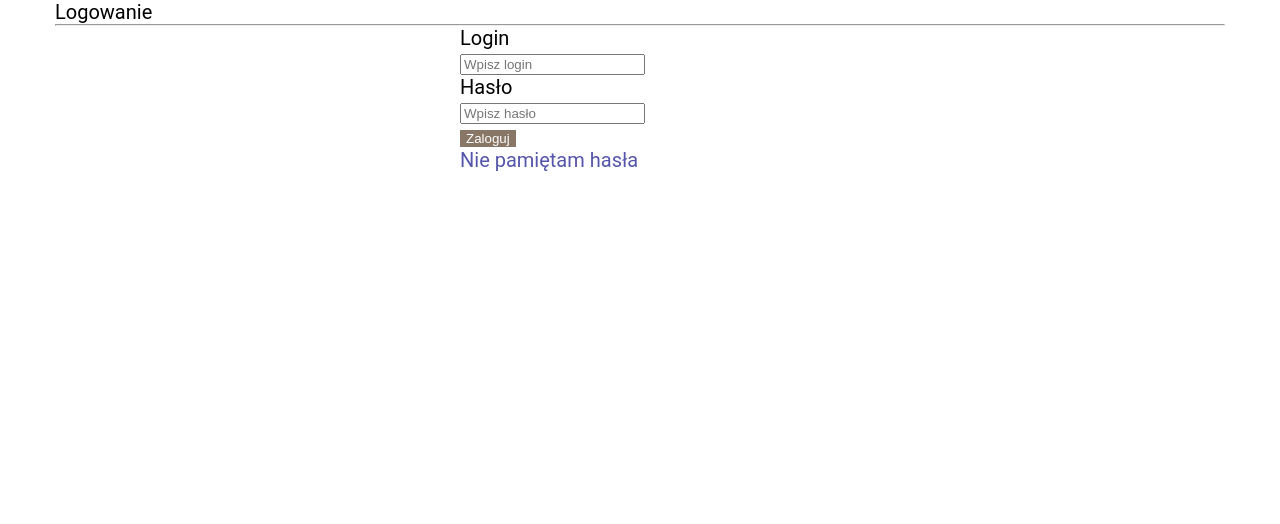
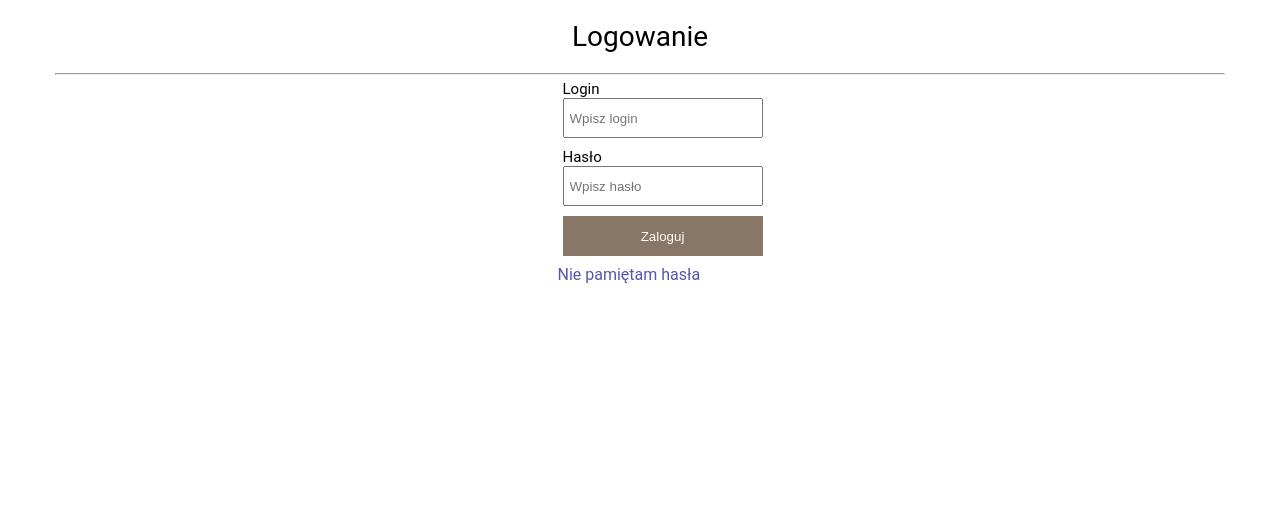
Before and after one commit to tojatos/PiastCode, a CodeIgniter app: page /PiastCode/Login in a window 1280 px wide. Shown: the part 50-574 px from the top of the page. Run offline with CodeIgniter, Linux system fonts and the light colour scheme.

Commit message:
login v1

```diff
--- a/application/views/Login/index.php
+++ b/application/views/Login/index.php
@@ -8,34 +8,24 @@
 	               		<hr />
 	               	</div>
 	            </div>
-				<div class="main-login main-center col-lg-4 col-lg-offset-4 col-md-4 col-md-offset-4
-							col-sm-6 col-sm-offset-3 col-sx-8 col-sx-offset-4">
+				<div class="col-lg-4 col-lg-offset-5 col-md-4 col-md-offset-5
+							col-sm-6 col-sm-offset-4 col-xs-6 col-xs-offset-4">
           <form class="login_form" method="post">
 						<div class="form-group">
-              <label for="login" class="cols-sm-2 control-label">Login</label>
-							<div class="cols-sm-10">
-								<div class="input-group">
-									<span class="input-group-addon"><i class="fa fa-user fa" aria-hidden="true"></i></span>
+              <p>Login</p>
 									<input type="text" class="form-control" name="login" id="login"  placeholder="Wpisz login"/>
-								</div>
-							</div>
 						</div>
 
 						<div class="form-group">
-							<label for="password" class="cols-sm-2 control-label">Hasło</label>
-							<div class="cols-sm-10">
-								<div class="input-group">
-									<span class="input-group-addon"><i class="fa fa-lock fa-lg" aria-hidden="true"></i></span>
+							<p>Hasło</p>
 									<input type="password" class="form-control" name="password" id="password"  placeholder="Wpisz hasło"/>
-								</div>
-							</div>
 						</div>
 
 						<div class="form-group ">
-							<div><input class="button-primary" type="submit" value="Zaloguj"></div>
+							<input class="button-primary" type="submit" value="Zaloguj">
 						</div>
             </form>
-				            <a href="<?= site_url('ForgottenPassword') ?>" class="center">Nie pamiętam hasła</a>
+				            <a href="<?= site_url('ForgottenPassword') ?>" class="forgot">Nie pamiętam hasła</a>
 				</div>
 			</div>
 		</div>
--- a/public/css/main.scss
+++ b/public/css/main.scss
@@ -77,9 +77,9 @@ html {
                         background-color: #3197cf;
                     }
                 }
-                }
             }
         }
+    }
 
     .footer {
         position: absolute;
@@ -190,6 +190,32 @@ html {
             color: #fff;
             border: 2px;
 
+
         }
+        .title{
+            padding: 20px;
+            font-size: 28px;
+            text-align: center;
+        }
+
+        .login_form{
+            div{
+                padding: 5px;
+            }
+            p{
+                font-size: 15px;
+            }
+            input{
+                height: 40px;
+                width: 200px;
+                padding: 5px;
+            }
+
+        }
+        .forgot{
+                font-size: 16px;
+            }
+
+
     }
 }
```
Also changed, not shown: public/css/main.css.
